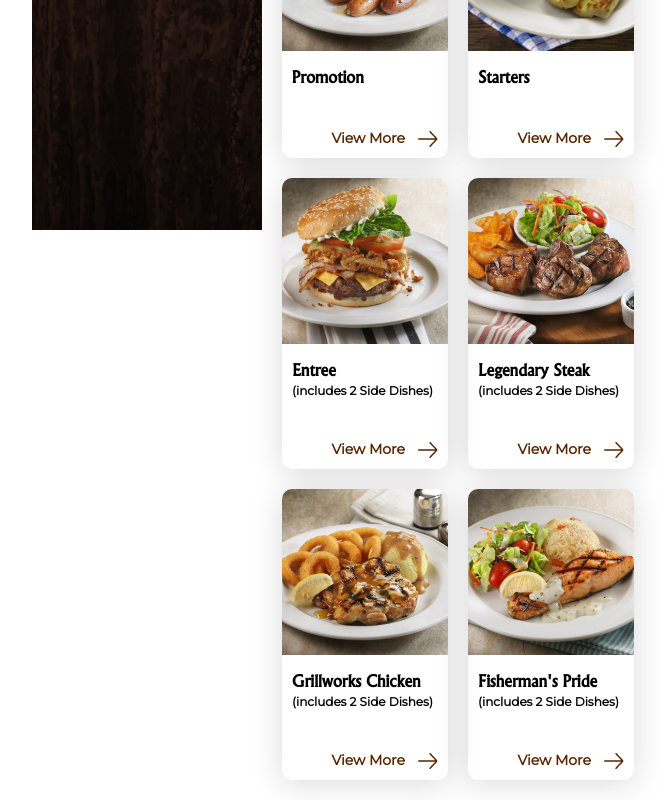
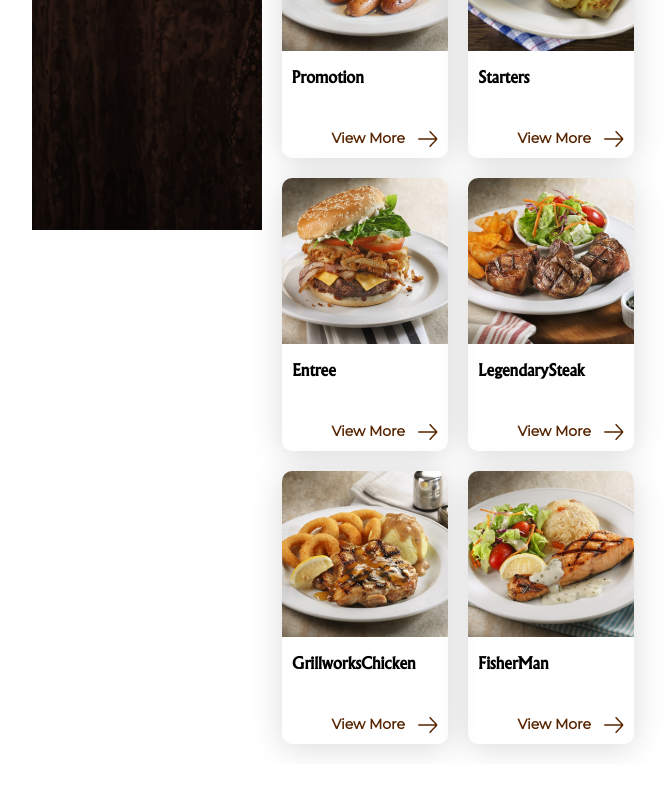
Before and after one commit to sharmasmit/astons_specialities_project, a React (Create React App) app: page /Home in a window 1280 px wide. Shown: the part 570-1370 px from the top of the page, without its empty margins (182-854 px from the left). After the commit the page ends 1334 px from the top, so only its background shows below. Built offline with nearby package versions, Linux system fonts and the light colour scheme.

Commit message:
Some Filter changes added

```diff
--- a/src/Components/Home.js
+++ b/src/Components/Home.js
@@ -18,9 +18,9 @@ function Home() {
     });
   };
 
-  const handleFilterChange = (e) => {
-    setFilter(e.target.value);
-    filterCategories(e.target.value);
+  const handleFilterChange = (category) => {
+    setFilter(category);
+    filterCategories(category);
   };
 
   return (
@@ -30,19 +30,19 @@ function Home() {
         <Table />
         <div className="Navbar">
           <nav className="filterNav">
-            <Link to="#" onClick={() => handleFilterChange({ target: { value: "All" } })} value="All">
+            <Link to="#" onClick={() => handleFilterChange("All")}>
               All
             </Link>
-            <Link to="#" onClick={() => handleFilterChange({ target: { value: "Promotion" } })} value="Promotion">
+            <Link to="#" onClick={() => handleFilterChange("Promotion")}>
               Promotion
             </Link>
-            <Link to="#" onClick={() => handleFilterChange({ target: { value: "Starters" } })} value="Starters">
+            <Link to="#" onClick={() => handleFilterChange("Starters")}>
               Starters
             </Link>
-            <Link to="#" onClick={() => handleFilterChange({ target: { value: "Entree" } })} value="Entree">
+            <Link to="#" onClick={() => handleFilterChange("Entree")}>
               Entree
             </Link>
-            <Link to="#" onClick={() => handleFilterChange({ target: { value: "LegendarySteak" } })} value="Legendary">
+            <Link to="#" onClick={() => handleFilterChange("LegendarySteak")}>
               Legendary
             </Link>
           </nav>
@@ -51,7 +51,7 @@ function Home() {
           <Slider />
         </div>
         <div className="Product-Categories">
-          <Link to="/Category" className="Promotion">
+          <Link to="/Category" className={`Promotion ${filter !== 'Promotion' && 'hidden'}`}>
             <div className="card">
               <img src={require("../Images/Promotion.png")} alt="Promotion" />
               <div className="card-head">
@@ -64,7 +64,7 @@ function Home() {
             </div>
           </Link>
 
-          <Link to="/Category" className="Starters">
+          <Link to="/Category" className={`Starters ${filter !== 'Starters' && 'hidden'}`}>
             <div className="card">
               <img src={require("../Images/Startars.png")} alt="Starters" />
               <div className="card-head">
@@ -77,12 +77,11 @@ function Home() {
             </div>
           </Link>
 
-          <Link to="/Category" className="Entree">
+          <Link to="/Category" className={`Entree ${filter !== 'Entree' && 'hidden'}`}>
             <div className="card">
               <img src={require("../Images/Entree.png")} alt="Entree" />
               <div className="card-head">
                 <h3>Entree</h3>
-                <h5>(includes 2 Side Dishes)</h5>
                 <Link to="/Category" className="viewMore">
                   <h4>View More</h4>
                   <img src={require("../Images/RightArrow.png")} style={{ marginLeft: "0.813rem" }} alt="Right Arrow" />
@@ -91,12 +90,11 @@ function Home() {
             </div>
           </Link>
 
-          <Link to="/Category" className="LegendarySteak">
+          <Link to="/Category" className={`LegendarySteak ${filter !== 'LegendarySteak' && 'hidden'}`}>
             <div className="card">
               <img src={require("../Images/LegendarySteak.png")} alt="LegendarySteak" />
               <div className="card-head">
-                <h3>Legendary Steak</h3>
-                <h5>(includes 2 Side Dishes)</h5>
+                <h3>LegendarySteak</h3>
                 <Link to="/Category" className="viewMore">
                   <h4>View More</h4>
                   <img src={require("../Images/RightArrow.png")} style={{ marginLeft: "0.813rem" }} alt="Right Arrow" />
@@ -105,12 +103,11 @@ function Home() {
             </div>
           </Link>
 
-          <Link to="/Category" className="GrillworksChicken">
+          <Link to="/Category" className={`GrillworksChicken ${filter !== 'GrillworksChicken' && 'hidden'}`}>
             <div className="card">
-              <img src={require("../Images/LemonLimeChicken.png")} alt="Grillworks Chicken" />
+              <img src={require("../Images/LemonLimeChicken.png")} alt="LegendarySteak" />
               <div className="card-head">
-                <h3>Grillworks Chicken</h3>
-                <h5>(includes 2 Side Dishes)</h5>
+                <h3>GrillworksChicken</h3>
                 <Link to="/Category" className="viewMore">
                   <h4>View More</h4>
                   <img src={require("../Images/RightArrow.png")} style={{ marginLeft: "0.813rem" }} alt="Right Arrow" />
@@ -119,12 +116,11 @@ function Home() {
             </div>
           </Link>
 
-          <Link to="/Category" className="FisherMan">
+          <Link to="/Category" className={`FisherMan ${filter !== 'FisherMan' && 'hidden'}`}>
             <div className="card">
-              <img src={require("../Images/Fisherman.png")} alt="FisherMan" />
+              <img src={require("../Images/Fisherman.png")} alt="LegendarySteak" />
               <div className="card-head">
-                <h3>Fisherman's Pride</h3>
-                <h5>(includes 2 Side Dishes)</h5>
+                <h3>FisherMan</h3>
                 <Link to="/Category" className="viewMore">
                   <h4>View More</h4>
                   <img src={require("../Images/RightArrow.png")} style={{ marginLeft: "0.813rem" }} alt="Right Arrow" />
@@ -132,6 +128,9 @@ function Home() {
               </div>
             </div>
           </Link>
+
+          {/* Add similar code blocks for other categories with appropriate classNames and conditions */}
+
         </div>
       </div>
     </>
```
